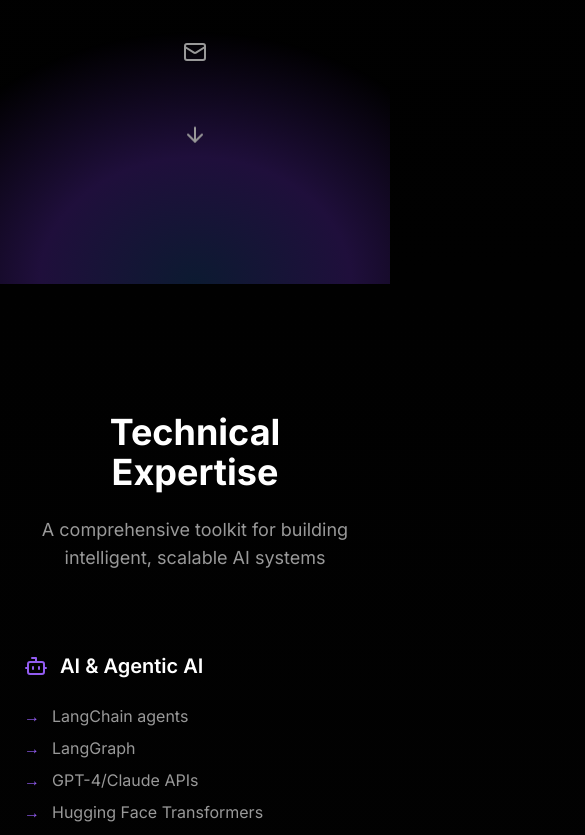
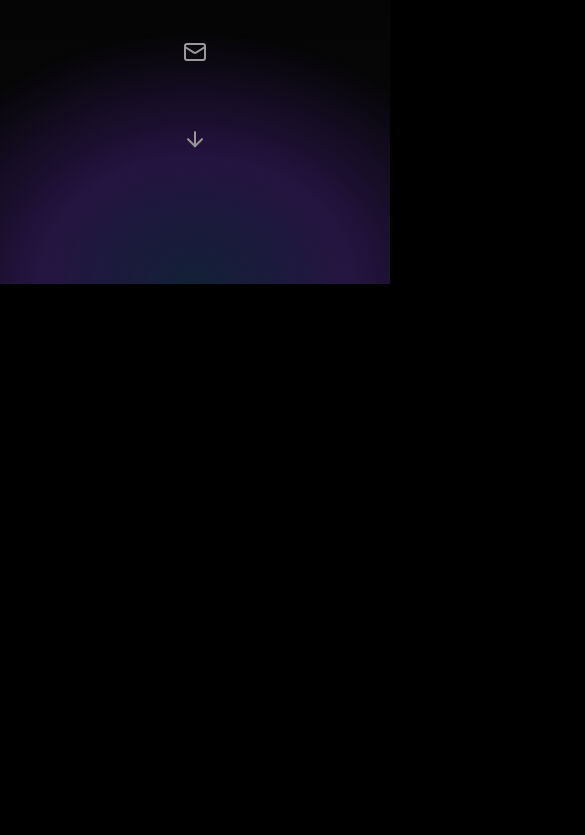
Before and after one commit to akshatbuilds/akshatportfolio, a React (Vite) app: page / in a window 390 px wide. Shown: the part 560-1395 px from the top of the page, 585 px wide, since content can reach past the window. After the commit the page ends 844 px from the top, so only its background shows below. Built offline with nearby package versions, Linux system fonts and the light colour scheme; the HTML template or start-up script is replaced by a standard one.

Commit message:
Add full page scroll snapping

```diff
--- a/src/components/Contact.tsx
+++ b/src/components/Contact.tsx
@@ -23,8 +23,8 @@ const Contact = () => {
   ];
 
   return (
-    <section id="contact" className="py-32 relative">
-      <div className="container mx-auto px-6 max-w-6xl">
+    <section id="contact" className="min-h-screen py-32 relative flex items-center">
+      <div className="container mx-auto px-6 max-w-6xl w-full">
         <div className="text-center mb-20">
           <h2 className="text-4xl md:text-6xl font-bold mb-6">
             Let's Connect
--- a/src/components/Experience.tsx
+++ b/src/components/Experience.tsx
@@ -16,8 +16,8 @@ const Experience = () => {
   };
 
   return (
-    <section id="experience" className="py-32 relative">
-      <div className="container mx-auto px-6">
+    <section id="experience" className="min-h-screen py-32 relative flex items-center">
+      <div className="container mx-auto px-6 w-full">
         <div className="text-center mb-20">
           <h2 className="text-4xl md:text-6xl font-bold mb-6">
             Professional Experience
--- a/src/components/Projects.tsx
+++ b/src/components/Projects.tsx
@@ -301,8 +301,8 @@ const Projects = () => {
   }));
 
   return (
-    <section id="projects" className="py-16 relative bg-background overflow-hidden">
-      <div className="container mx-auto px-4 sm:px-6 lg:px-8">
+    <section id="projects" className="min-h-screen py-16 relative bg-background overflow-hidden flex items-center">
+      <div className="container mx-auto px-4 sm:px-6 lg:px-8 w-full">
         <div className="text-center mb-8">
           <motion.h2 initial={{ opacity: 0, y: 20 }} whileInView={{ opacity: 1, y: 0 }} viewport={{ once: true }} className="text-3xl md:text-4xl font-bold mb-3">
             Featured Projects
--- a/src/components/Skills.tsx
+++ b/src/components/Skills.tsx
@@ -86,8 +86,8 @@ const Skills = () => {
   ];
 
   return (
-    <section id="skills" className="py-32 relative">
-      <div className="container mx-auto px-6">
+    <section id="skills" className="min-h-screen py-32 relative flex items-center">
+      <div className="container mx-auto px-6 w-full">
         <div className="text-center mb-20">
           <h2 className="text-4xl md:text-6xl font-bold mb-6">
             Technical Expertise
--- a/src/pages/Index.tsx
+++ b/src/pages/Index.tsx
@@ -11,15 +11,15 @@ const Index = () => {
   const [terminalOpen, setTerminalOpen] = useState(false);
 
   return (
-    <div className="relative min-h-screen">
+    <div className="relative h-screen overflow-y-scroll snap-y snap-mandatory">
       <Navigation onLogoClick={() => setTerminalOpen(true)} />
 
       <main className="relative">
-        <Hero />
-        <Skills />
-        <Experience />
-        <Projects />
-        <Contact />
+        <div className="snap-start"><Hero /></div>
+        <div className="snap-start"><Skills /></div>
+        <div className="snap-start"><Experience /></div>
+        <div className="snap-start"><Projects /></div>
+        <div className="snap-start"><Contact /></div>
       </main>
 
       <Terminal open={terminalOpen} onClose={() => setTerminalOpen(false)} />
```
